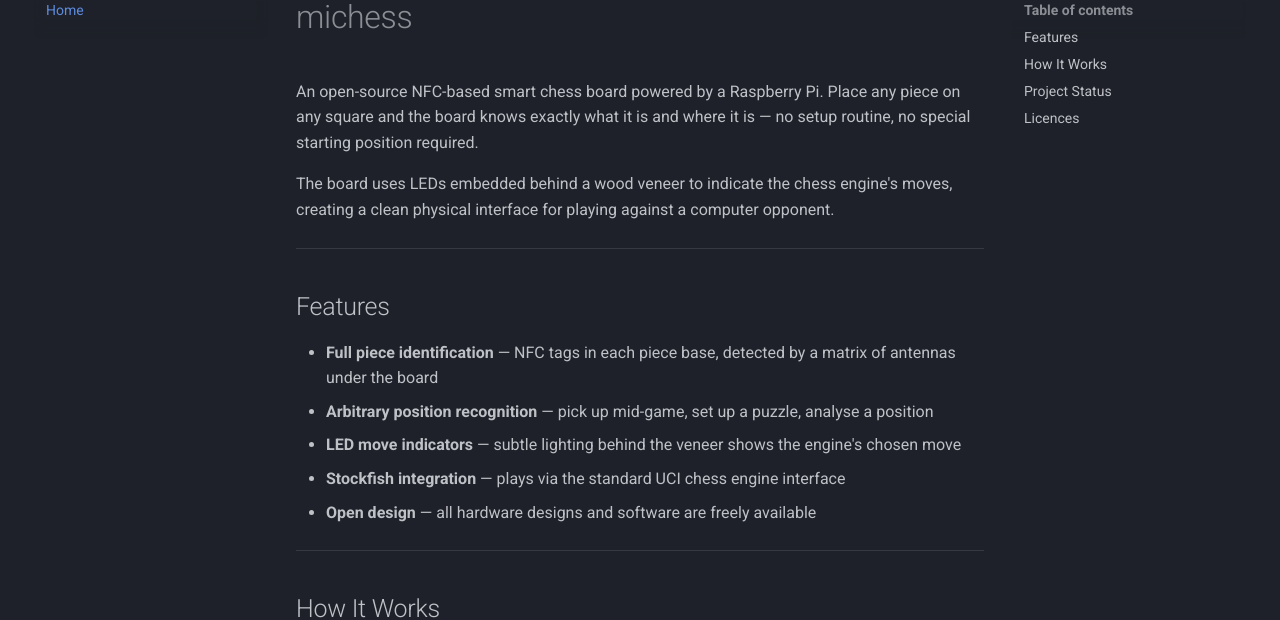
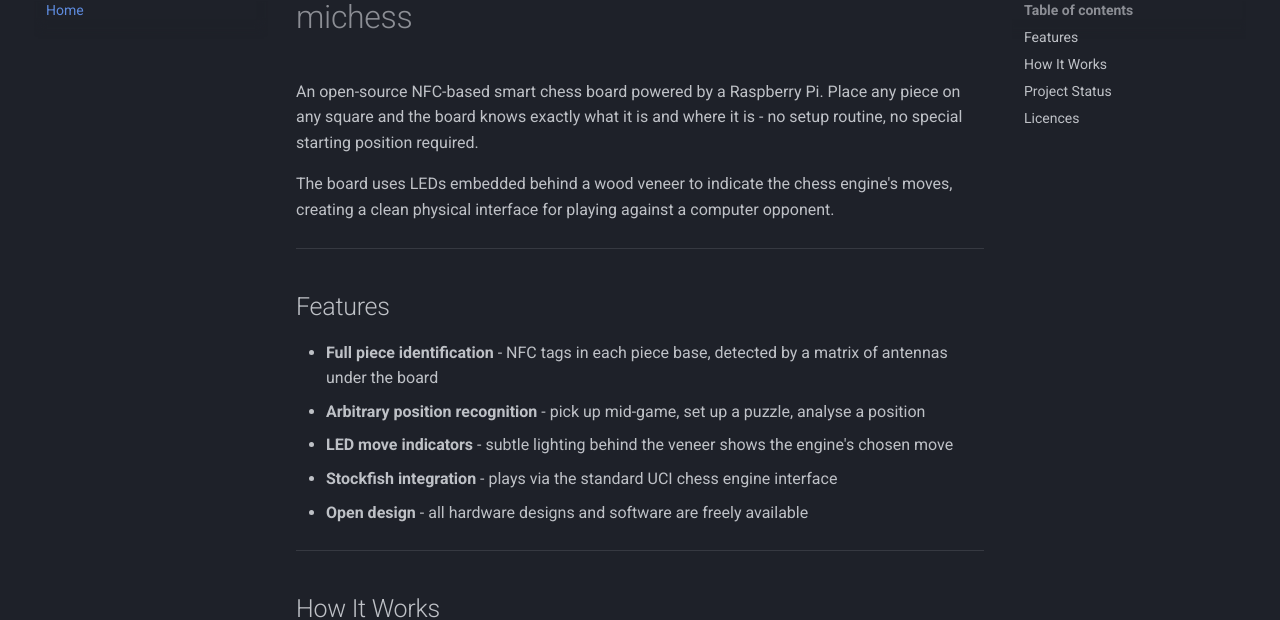
Before and after one commit to steve-birch/michess, an MkDocs documentation site: the page built from docs/index.md, in a window 1280 px wide and 1400 px high. Shown: the part 149-769 px from the top of the window. Built offline with MkDocs 1.6.1 and Material for MkDocs 9.7.7, drawn with Linux system fonts in a browser that asks for light colours; comment, search, counter and statistics services are not loaded; some of the changed text lies outside the part shown.

Commit message:
Claeanup

```diff
--- a/docs/index.md
+++ b/docs/index.md
@@ -1,6 +1,6 @@
 # michess
 
-An open-source NFC-based smart chess board powered by a Raspberry Pi. Place any piece on any square and the board knows exactly what it is and where it is — no setup routine, no special starting position required.
+An open-source NFC-based smart chess board powered by a Raspberry Pi. Place any piece on any square and the board knows exactly what it is and where it is - no setup routine, no special starting position required.
 
 The board uses LEDs embedded behind a wood veneer to indicate the chess engine's moves, creating a clean physical interface for playing against a computer opponent.
 
@@ -8,11 +8,11 @@
 
 ## Features
 
-- **Full piece identification** — NFC tags in each piece base, detected by a matrix of antennas under the board
-- **Arbitrary position recognition** — pick up mid-game, set up a puzzle, analyse a position
-- **LED move indicators** — subtle lighting behind the veneer shows the engine's chosen move
-- **Stockfish integration** — plays via the standard UCI chess engine interface
-- **Open design** — all hardware designs and software are freely available
+- **Full piece identification** - NFC tags in each piece base, detected by a matrix of antennas under the board
+- **Arbitrary position recognition** - pick up mid-game, set up a puzzle, analyse a position
+- **LED move indicators** - subtle lighting behind the veneer shows the engine's chosen move
+- **Stockfish integration** - plays via the standard UCI chess engine interface
+- **Open design** - all hardware designs and software are freely available
 
 ---
 
@@ -37,7 +37,7 @@
 
 ## Project Status
 
-> **Early development** — currently prototyping the NFC matrix on a 2×2 test board.
+> **Early development** - currently prototyping the NFC matrix on a 2×2 test board.
 
 ---
 
@@ -51,4 +51,4 @@
 | Hardware designs | [CERN-OHL-S v2](https://ohwr.org/cern_ohl_s_v2.txt) |
 | Documentation | [CC BY-SA 4.0](https://creativecommons.org/licenses/by-sa/4.0/) |
 
-You are free to use, modify, and build on michess for any purpose — including building your own board — but you must share any changes under the same terms. Commercial use is permitted, but derived works cannot be closed source.
+You are free to use, modify, and build on michess for any purpose - including building your own board - but you must share any changes under the same terms. Commercial use is permitted, but derived works cannot be closed source.
```
Also changed, not shown: README.md (+9 -9 lines), docs/hardware.md (+6 -6 lines).
